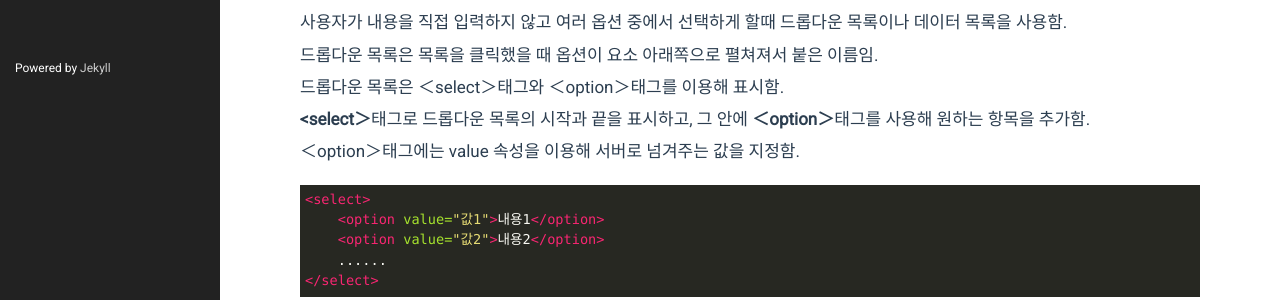
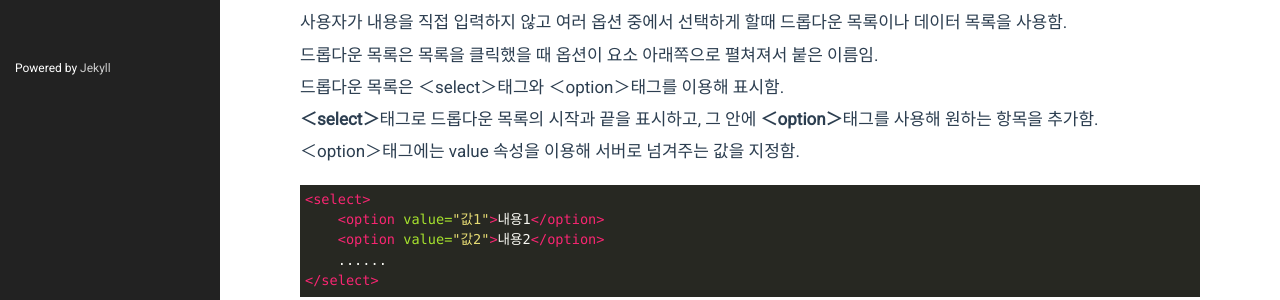
Before and after one commit to iGH01gi/iGH01gi.githoub.io, a Jekyll site: the page built from _posts/Web/2022-02-24-HTML_form_tag.md, in a window 1280 px wide. Shown: the part 531-831 px from the top of the page. Built offline with Jekyll 4.4.1, drawn with Linux system fonts in a browser that asks for light colours.

Commit message:
오타수정

````diff
--- a/_posts/Web/2022-02-24-HTML_form_tag.md
+++ b/_posts/Web/2022-02-24-HTML_form_tag.md
@@ -24,7 +24,7 @@ published: true
 사용자가 내용을 직접 입력하지 않고 여러 옵션 중에서 선택하게 할때 드롭다운 목록이나 데이터 목록을 사용함.
 드롭다운 목록은 목록을 클릭했을 때 옵션이 요소 아래쪽으로 펼쳐져서 붙은 이름임.
 드롭다운 목록은 ＜select＞태그와 ＜option＞태그를 이용해 표시함.
-**<select＞**태그로 드롭다운 목록의 시작과 끝을 표시하고, 그 안에 **＜option＞**태그를 사용해 원하는 항목을 추가함.
+**＜select＞**태그로 드롭다운 목록의 시작과 끝을 표시하고, 그 안에 **＜option＞**태그를 사용해 원하는 항목을 추가함.
 ＜option＞태그에는 value 속성을 이용해 서버로 넘겨주는 값을 지정함.
 ```html
 <select>
````
